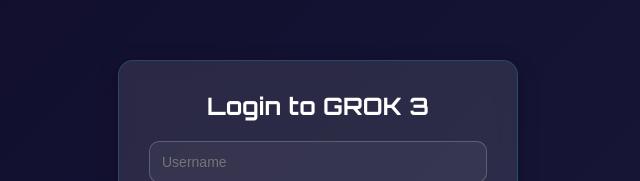
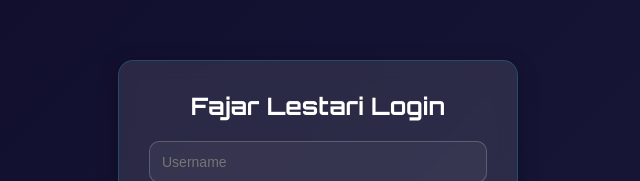
Before and after one commit to REISA21/admin, a plain HTML site: page login.html in a window 1280 px wide. Shown: the part 183-364 px from the top of the page, without its empty margins (322-962 px from the left). Drawn offline with Linux system fonts and the light colour scheme.

Commit message:
Update login.html

```diff
--- a/login.html
+++ b/login.html
@@ -115,7 +115,7 @@
 </head>
 <body>
     <div class="login-container">
-        <div class="login-header">Login to GROK 3</div>
+        <div class="login-header">Fajar Lestari Login</div>
         <div class="login-form">
             <input type="text" class="input-field" id="username" placeholder="Username">
             <input type="password" class="input-field" id="password" placeholder="Password">
```
